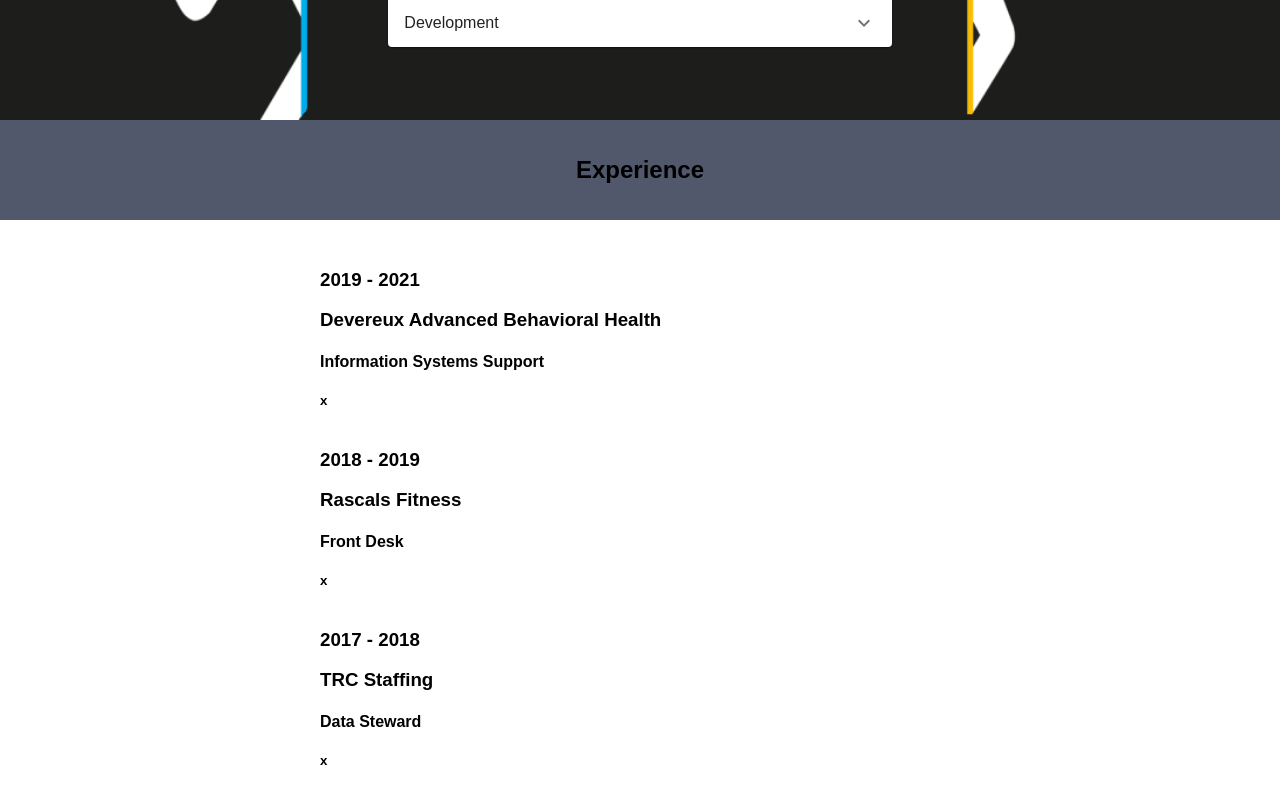
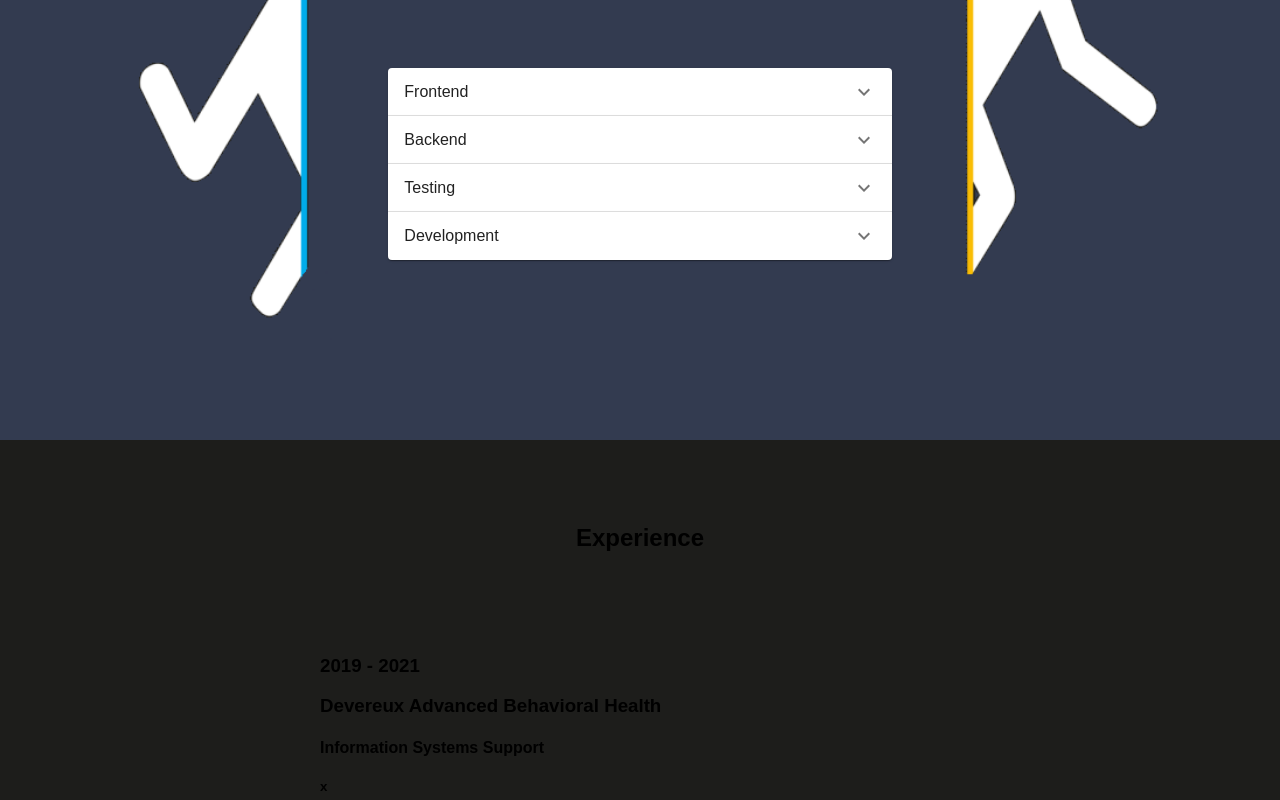
Before and after one commit to TandyN/my-website, a React app: page / in a window 1280 px wide. Shown: the part 1160-1960 px from the top of the page. Built offline with nearby package versions, Linux system fonts and the light colour scheme.

Commit message:
Add experience background

```diff
--- a/src/components/App.jsx
+++ b/src/components/App.jsx
@@ -33,7 +33,6 @@
       <MenuBar />
       <SectionHome />
       <SectionSkills />
-      <h2 className={appBoxClass.seperator}>Experience</h2>
       <SectionExperience />
       <SectionPortfilio />
       <SectionContact />
--- a/src/components/SectionExperience/index.jsx
+++ b/src/components/SectionExperience/index.jsx
@@ -4,15 +4,21 @@
 import ExperienceListSmall from './ExperienceListSmall';
 import ExperienceListLarge from './ExperienceListLarge';
 
+import backgroundExperiences from '../../../images/experience-background.png';
 import experienceData from './experience.json';
 
 const experienceItemsContainer = makeStyles((theme) => ({
   root: {
-    height: '75%',
+    backgroundImage: `url(${backgroundExperiences})`,
+    backgroundPosition: 'center bottom',
+    backgroundRepeat: 'no-repeat',
+    backgroundSize: 'cover',
+    backgroundColor: '#1d1d1b',
+    height: '100%',
     justifyContent: 'space-evenly',
     margin: 'auto',
     [theme.breakpoints.down('sm')]: {
-      backgroundColor: '#51586b',
+      backgroundImage: 'none',
       height: '60%',
     },
   },
@@ -28,6 +34,7 @@
       alignItems="center"
       className={experienceItemsContainerClass.root}
     >
+      <h2>Experience</h2>
       <ExperienceListLarge experienceData={experienceData} />
       <ExperienceListSmall experienceData={experienceData} />
     </Grid>
--- a/src/components/SectionHome/index.jsx
+++ b/src/components/SectionHome/index.jsx
@@ -8,9 +8,6 @@
 const styledHomeWrapper = makeStyles((theme) => ({
   root: {
     height: '100%',
-    [theme.breakpoints.down('sm')]: {
-      backgroundColor: '#333b50',
-    },
   }
 }));
 
--- a/src/components/SectionSkills/index.jsx
+++ b/src/components/SectionSkills/index.jsx
@@ -12,10 +12,11 @@
     backgroundRepeat: 'no-repeat',
     backgroundSize: 'cover',
     backgroundImage: `url(${backgroundSkills})`,
-    height: '60%',
+    height: '100%',
     [theme.breakpoints.down('sm')]: {
       backgroundImage: `none`,
-      backgroundColor: '#1d1d1b',
+      backgroundColor: '#333b50',
+      height: '60%',
     },
   }
 }));
```
Also changed, not shown: images/experience-background.png (added), images/skills-background.png.
